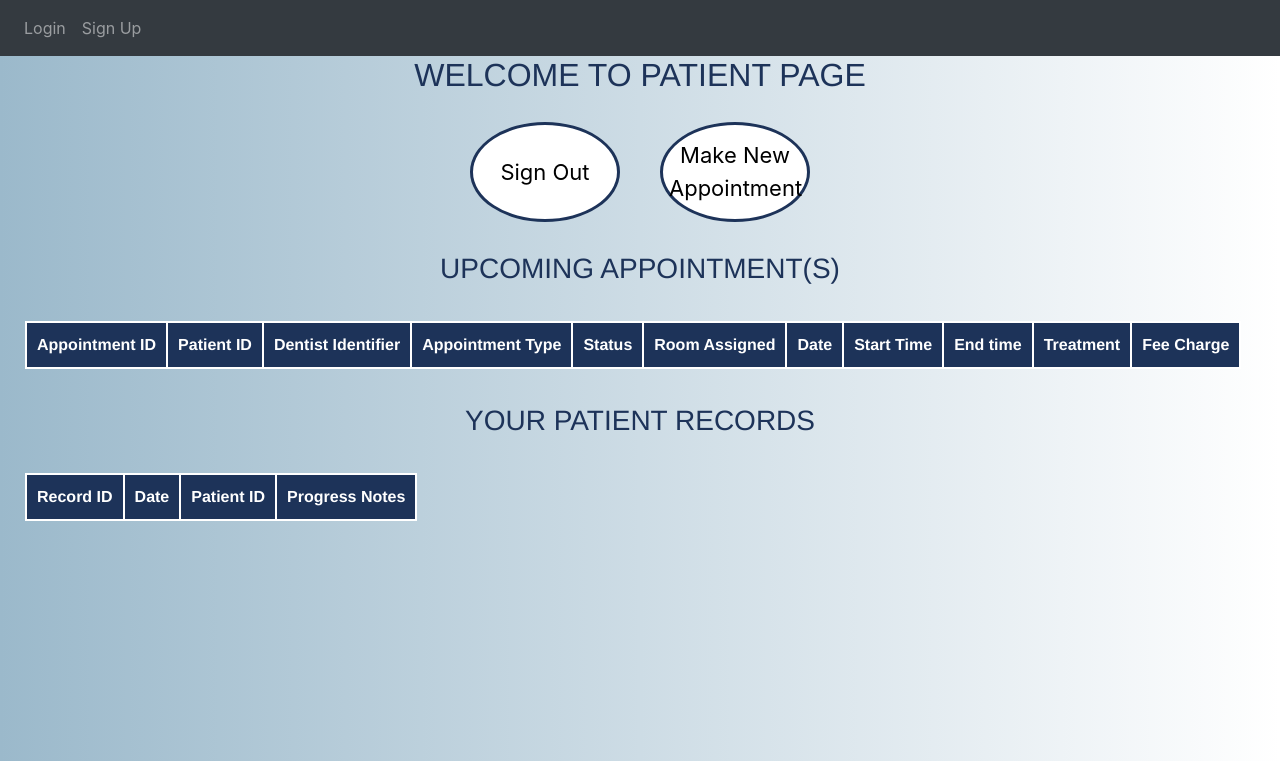
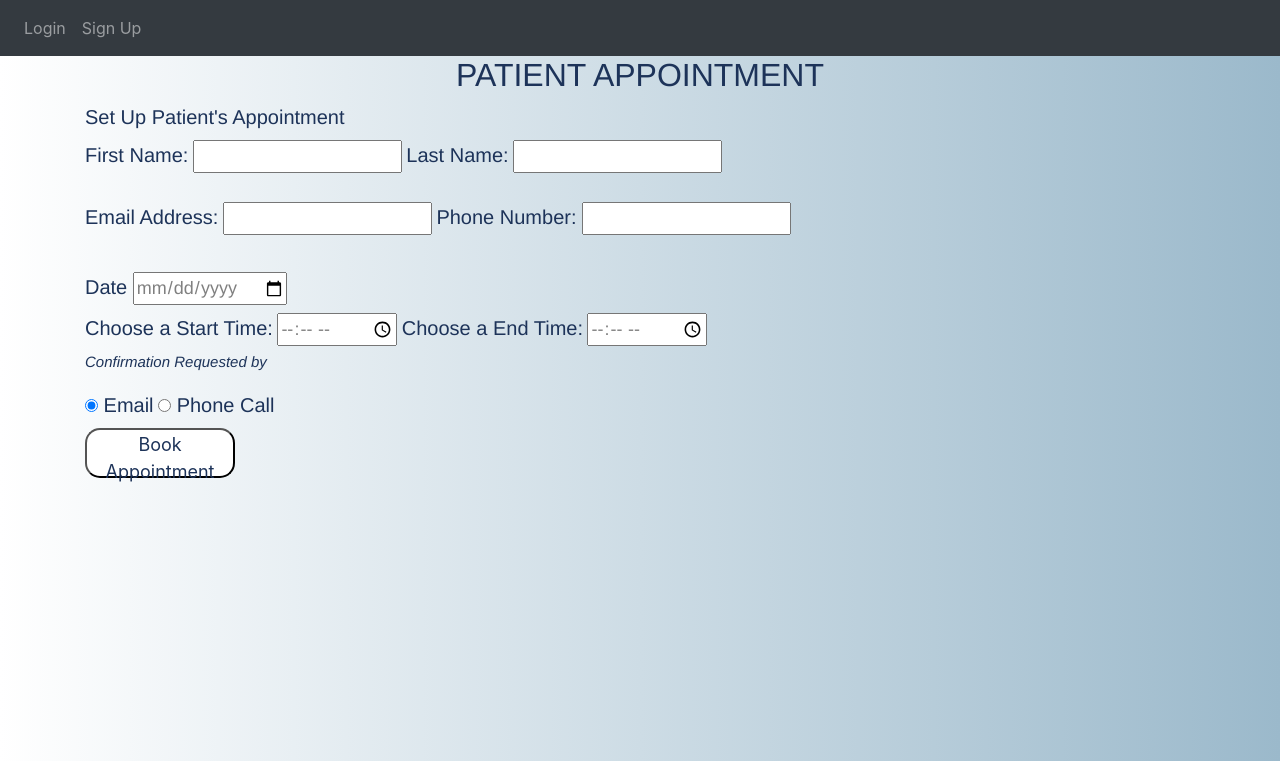
Before and after one commit to Moha-Alqa/CSI2132_Project2, a Flask app: page /patient in a window 1280 px wide. Shown: the top 761 px of the page. Run offline with Flask 2, Linux system fonts and the light colour scheme; lists and menus that the app fills with data are empty; some libraries are stand-ins or nearby versions.

Commit message:
Update patient.html

```diff
--- a/Website/templates/patient.html
+++ b/Website/templates/patient.html
@@ -1,145 +1,120 @@
-{% extends "base.html" %}
-{% block title %} Patient {% endblock%}
-{% block content %}
-<!DOCTYPE html>
-<html>
-    <head>
-        <title>Patient UI</title>
+{% extends "base.html" %} {% block title %} Set Patient Appointment {%
+endblock%} {% block content %}
+
 <style>
-
   body {
-              background-image: linear-gradient(to left, rgb(255, 255, 255), rgb(155, 185, 203));
+    background-image: linear-gradient(
+      to right,
+      rgb(255, 255, 255),
+      rgb(155, 185, 203)
+    );
   }
   .header {
     font-family: Helvetica, Arial, sans-serif;
     text-align: center;
-              font-size: 30px;
-              color:rgb(29, 51, 89);
+    font-size: 32px;
+    color: rgb(29, 51, 89);
   }
-            .buttons{
-                background-color:white;
-                border: 3px solid rgb(29, 51, 89);;
-                height: 100px;
+  .buttons {
+    height: 50px;
     width: 150px;
-                margin: 20px;
-                border-radius: 50%;
-                font-size: 22px;
-                transition-duration: 0.2s;
+    font-size: 18px;
+    background-color: white;
+    color: rgb(29, 51, 89);
+    border-radius: 15px;
   }
-            .buttons:hover{
+  .buttons:hover {
     background-color: rgb(29, 51, 89);
     color: white;
   }
-            .buttonForm{
-                display: flex;
-                justify-content: center;
+  legend,
+  label {
+    font-family: Helvetica, Arial, sans-serif;
+    color: rgb(29, 51, 89);
+    font-size: 20px;
   }
-            .appointment {
-                padding-top: 10px;
-                padding-bottom: 10px;
+  input {
     font-family: Helvetica, Arial, sans-serif;
-                text-align: center;
-                font-size: 28px;
-                color:rgb(29, 51, 89);
+    color: grey;
+    font-size: 18px;
   }
-            .record {
-                padding-top: 10px;
-                padding-bottom: 10px;
+  p {
     font-family: Helvetica, Arial, sans-serif;
-                text-align: center;
-                font-size: 28px;
-                color:rgb(29, 51, 89);
-            }
-            table, th, td{
-                border-collapse: collapse;
-                margin: 25px;
-                overflow: hidden;
-                overflow: hidden;
-                text-overflow: ellipsis;
-            }
-            th, td{
-                padding: 10px;
-                text-align: center;
-                font-family: Helvetica, Arial, sans-serif;
-                border: 2px solid white;
+    font-size: 15px;
     color: rgb(29, 51, 89);
-
-            }
-            tr:nth-child(odd){
-                color: #ffffff;
-                border: 2px solid white;
-            }
-            th{
-                color: white;
-                background-color:rgb(29, 51, 89);
-                font-family: Helvetica, Arial, sans-serif;
+    font-style: italic;
   }
 </style>
-    </head>
+
+<h1 class="header">PATIENT APPOINTMENT</h1>
 <body>
+  <form action="SEND ADDRESS" id="ft-form" method="POST" accept-charset="UTF-8">
+    <fieldset>
+      <legend>Set Up Patient's Appointment</legend>
+      <div class="two-cols">
+        <label for="firstname">First Name:</label>
+        <input type="text" id="firstname" name="firstname" required />
+        <label for="lastname">Last Name:</label>
+        <input type="text" id="lastname" name="lastname" required /><br />
+        <br />
       </div>
-    <div class="header">
-        <h2>WELCOME TO PATIENT PAGE</h2>
+      <div class="two-cols">
+        <label for="emails">Email Address:</label>
+        <input type="email" id="email" name="email" required />
+        <label>
+          <label for="phone">Phone Number:</label>
+          <input type="tel" id="phone" name="phone" required />
+        </label>
       </div>
-    <div class="buttonForm">
-        </form action="http://127.0.0.1:5000/login">
-            <button type="submit" class="buttons">Sign Out</button>
-        </form action="http://127.0.0.1:5000/setPatientAppoi">
-        <button type="submit" class="buttons">Make New Appointment</button>
+      <br />
+      <div class="two-cols">
+        <label>
+          Date
+          <input type="date" name="Appointment request" required />
+        </label>
+        <br />
+        <div class="inline">
+          <label for="appt">Choose a Start Time:</label>
+          <input
+            type="time"
+            id="appt"
+            name="appt"
+            min="09:00"
+            max="17:00"
+            required
+          />
+          <label for="appt">Choose a End Time:</label>
+          <input
+            type="time"
+            id="appt"
+            name="appt"
+            min="10:00"
+            max="18:00"
+            required
+          />
         </div>
-        <h1 class="appointment">UPCOMING APPOINTMENT(S)</h1>
-        <table>
-            <tr>
-                <th>Appointment ID</th>
-                <th>Patient ID</th>
-                <th>Dentist Identifier</th>
-                <th>Appointment Type</th>
-                <th>Status</th>
-                <th>Room Assigned</th>
-                <th>Date</th>
-                <th>Start Time</th>
-                <th>End time</th>
-                <th>Treatment</th>
-                <th>Fee Charge</th>
-            </tr>
-            {% if appt %}
-                {% for appt in appointmentRows %}
-                    <tr>
-                        <td>{{ appt.appointmentId }}</td>
-                        <td>{{ appt.patientId }}</td>
-                        <td>{{ appt.dentistIdentifier }}</td>
-                        <td>{{ appt.appointmentType }}</td>
-                        <td>{{ appt.status }}</td>
-                        <td>{{ appt.roomAssigned }}</td>
-                        <td>{{ appt.date }}</td>
-                        <td>{{ appt.startTime }}</td>
-                        <td>{{ appt.endTime }}</td>
-                        <td>{{ appt.treatment }}</td>
-                        <td>{{ appt.feeCharge }}</td>
-                    </tr>
-                {% endfor %}
-            {% endif %}
-        </table>
       </div>
-            <h1 class="record">YOUR PATIENT RECORDS</h1>
-            <table>
-                <tr>
-                    <th>Record ID</th>
-                    <th>Date </th>
-                    <th>Patient ID</th>
-                    <th>Progress Notes</th>
-                </tr>
-                {% if rec %}
-                    {% for rec in recordRows %}
-                        <tr>
-                            <td>{{ rec.recordId}}</td>
-                            <td>{{ rec.dateEdited }}</td>
-                            <td>{{ rec.patientID }}</td>
-                            <td>{{ rec.progressNotes }}</td>
-                        </tr>
-                    {% endfor %}
-                {% endif %}
-            </table>
+      <p>Confirmation Requested by</p>
+      <div class="inline">
+        <label>
+          <input
+            type="radio"
+            name="Confirmation requested by"
+            value="email"
+            checked
+          />
+          Email
+        </label>
+        <label>
+          <input type="radio" name="Confirmation requested by" value="phone" />
+          Phone Call
+        </label>
+      </div>
+    </fieldset>
+    <div>
+      <button type="submit" class="buttons">Book Appointment</button>
+    </div>
+  </form>
 </body>
-</html>
+
 {% endblock %}
```
Lines whose indentation alone changed are shown as unchanged.
